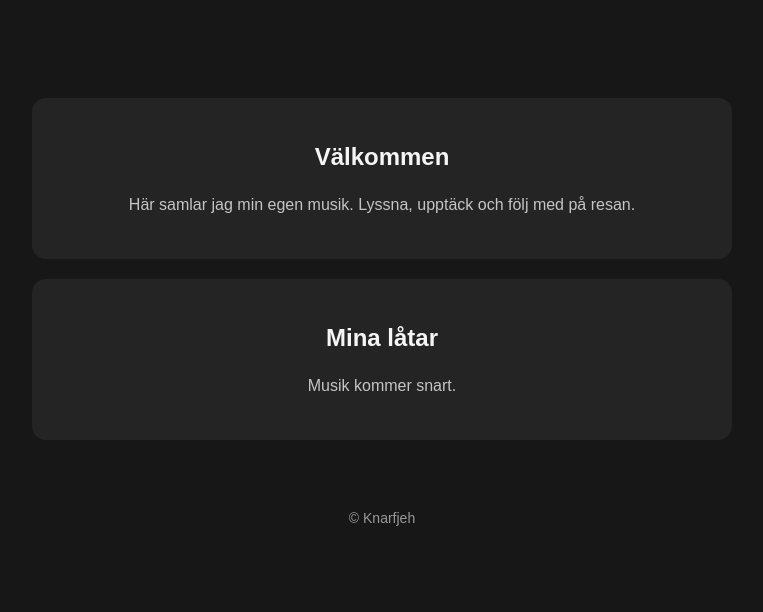
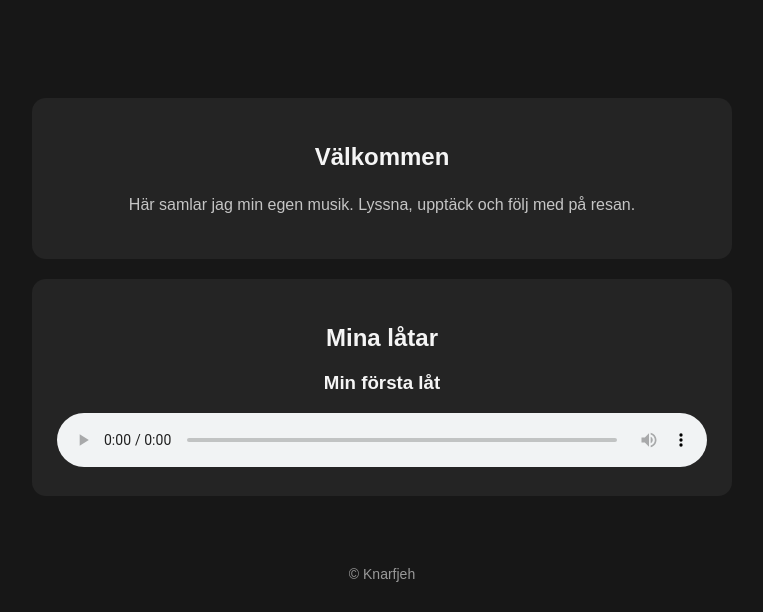
Before and after one commit to knarfjeh/knarfjeh.github.io, a plain HTML site: page index.html in a window 1280 px wide. Shown: the part 203-815 px from the top of the page, without its empty margins (258-1021 px from the left). Drawn offline with Linux system fonts and the light colour scheme.

Commit message:
Lägger till första låten.

```diff
--- a/index.html
+++ b/index.html
@@ -56,9 +56,16 @@
     </section>
 
     <section>
-      <h2>Mina låtar</h2>
-      <p>Musik kommer snart.</p>
-    </section>
+  <h2>Mina låtar</h2>
+
+  <div class="track">
+    <h3>Min första låt</h3>
+    <audio controls preload="metadata" style="width: 100%;">
+      <source src="min-forsta-lat.mp3" type="audio/mpeg">
+      Din webbläsare stöder inte ljudspelaren.
+    </audio>
+  </div>
+</section>
   </main>
 
   <footer>
```
